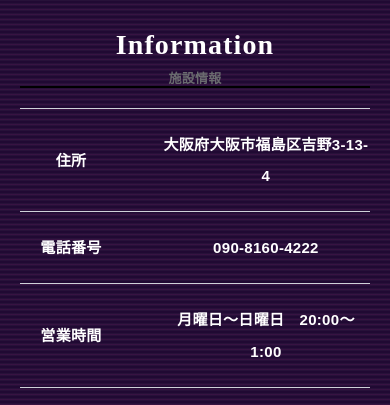
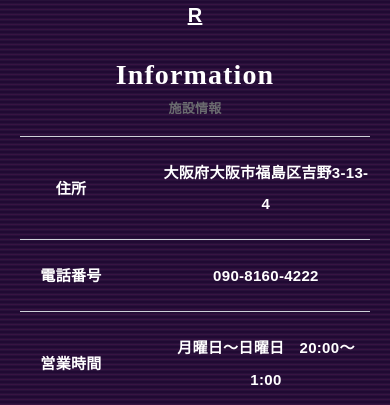
Before and after one commit to virtualitypage/jigokudani.net_dev, a plain HTML site: page about/R.html in a window 390 px wide. Both pictures are taken after a click on the button "menu". Shown: the part 360-765 px from the top of the page. Drawn offline with Linux system fonts and the light colour scheme.

Commit message:
modified

```diff
--- a/css/about.css
+++ b/css/about.css
@@ -95,7 +95,7 @@ span2 {
     position: absolute;
     top: 75%;
     right: 0;
-    left: -30px;
+    left: -40px;
     z-index: -1;
     background-color: #000000;
     visibility: hidden;
@@ -162,7 +162,7 @@ main
 ========================================================= */
 
 main {
-  padding-top: 60px;
+  padding-top: 90px;
   display: block;
   overflow: hidden;
 
@@ -201,6 +201,7 @@ p {
 /* =========================================================
 info
 ========================================================= */
+
 .info {
   padding: 40px 0 20px;
   text-align: center;
@@ -363,7 +364,7 @@ information-data
 
 .information-data .head {
   padding: 10px 0;
-  border-top: 2px solid #000;
+  /* border-top: 2px solid #000; */
   border-bottom: 1px solid #CED1D8;
   font-size: 15px;
   line-height: 1.8;
```
Also changed, not shown: index.html (+3 -3 lines).
